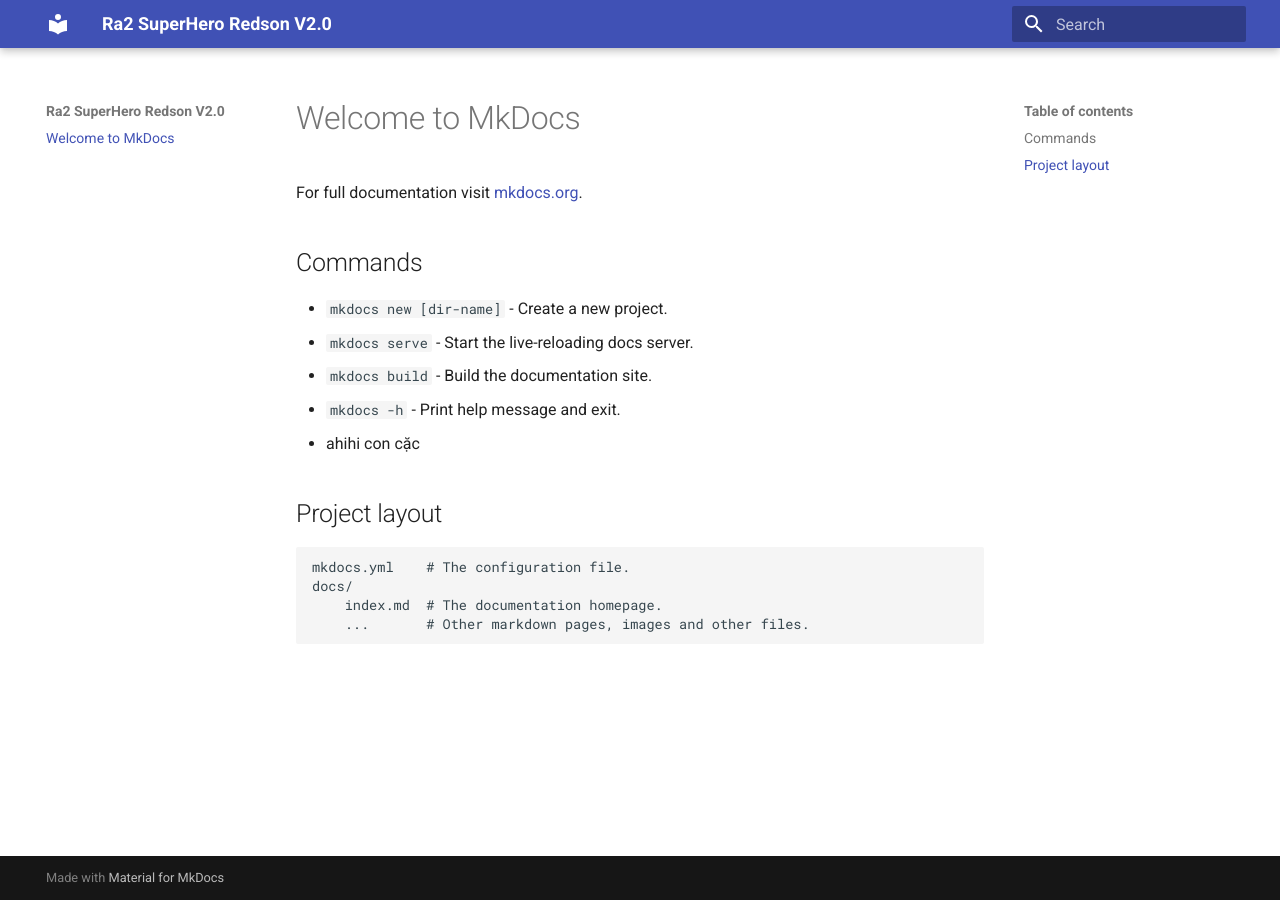
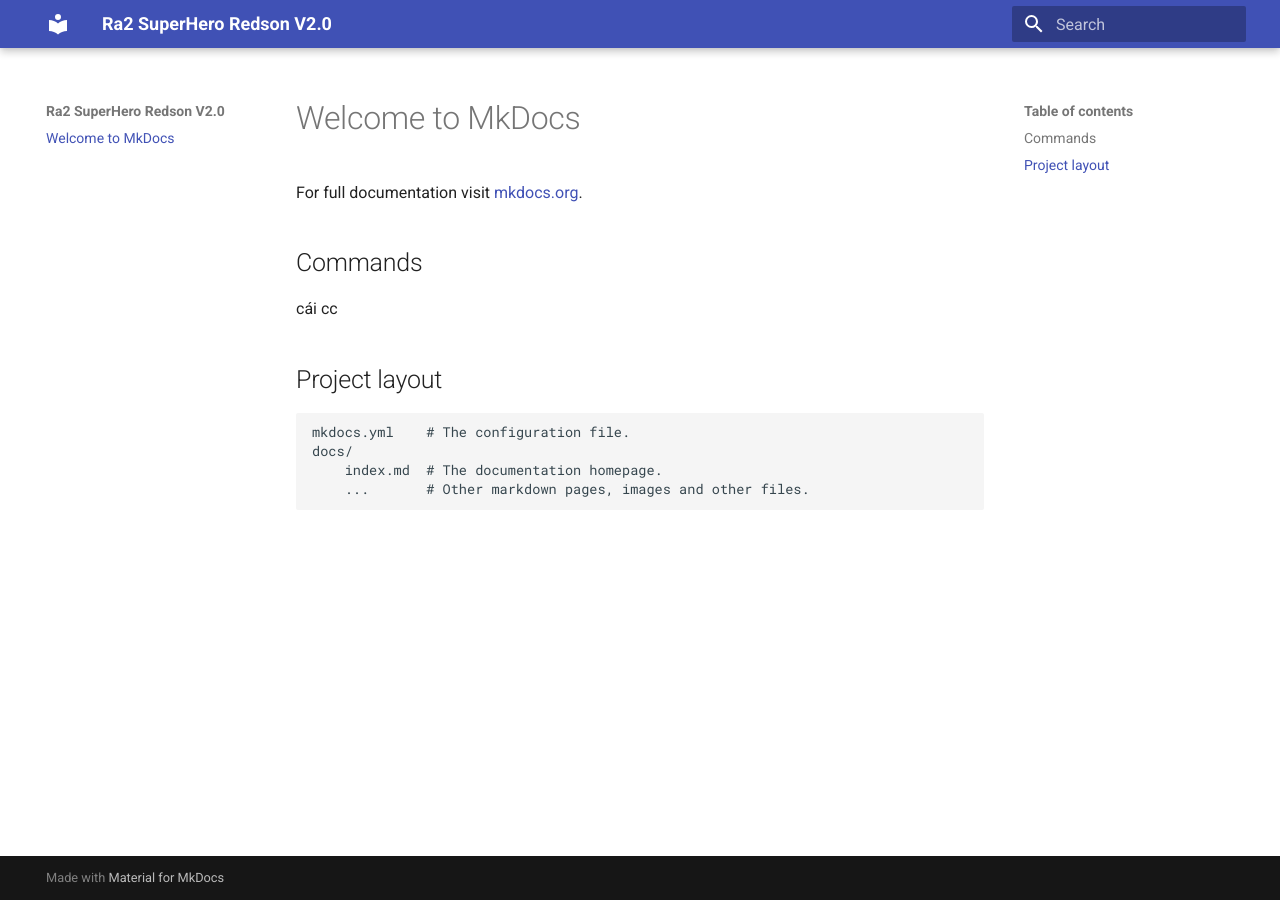
Before and after one commit to ra2redson/ra2redson.github.io, an MkDocs documentation site: the page built from docs/index.md, in a window 1280 px wide. Built offline with MkDocs 1.6.1 and Material for MkDocs 9.7.7, drawn with Linux system fonts in a browser that asks for light colours.

Commit message:
Update index.md

```diff
--- a/docs/index.md
+++ b/docs/index.md
@@ -4,11 +4,7 @@
 
 ## Commands
 
-* `mkdocs new [dir-name]` - Create a new project.
-* `mkdocs serve` - Start the live-reloading docs server.
-* `mkdocs build` - Build the documentation site.
-* `mkdocs -h` - Print help message and exit.
-* ahihi con cặc
+cái cc
 
 ## Project layout
 
```
